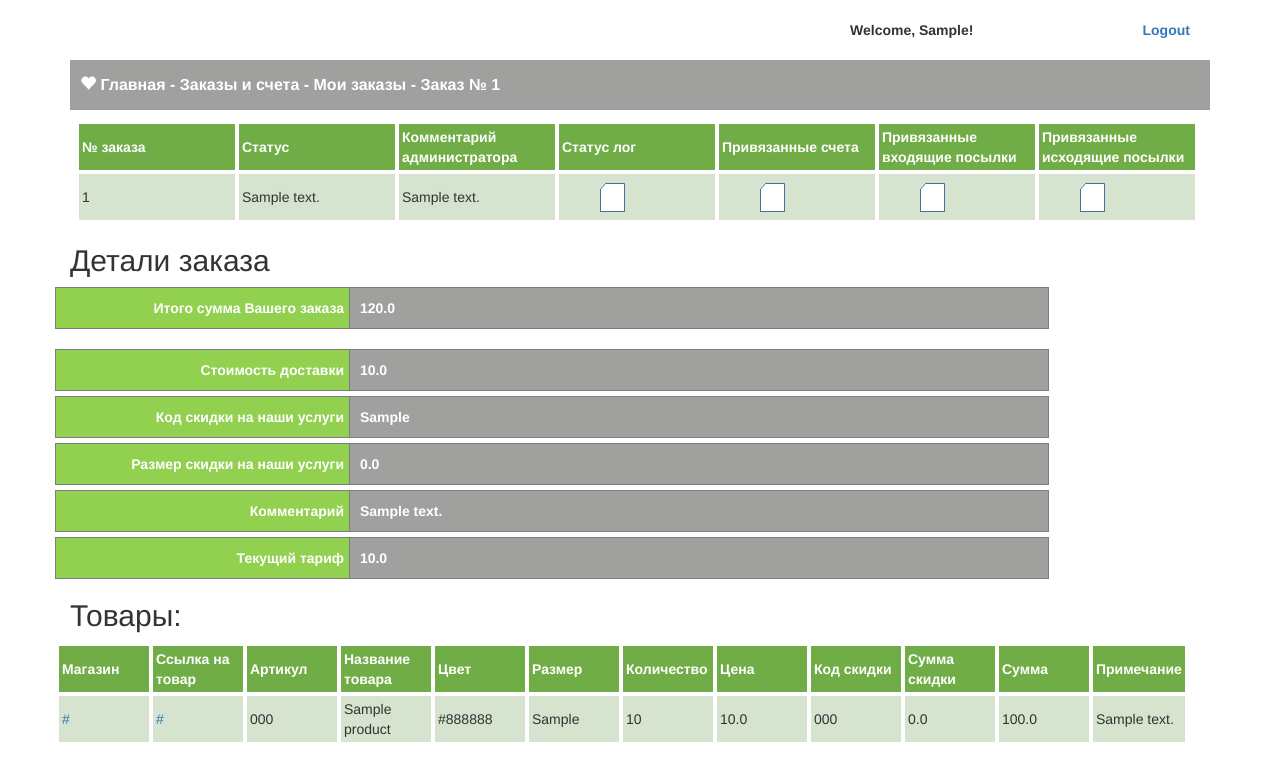
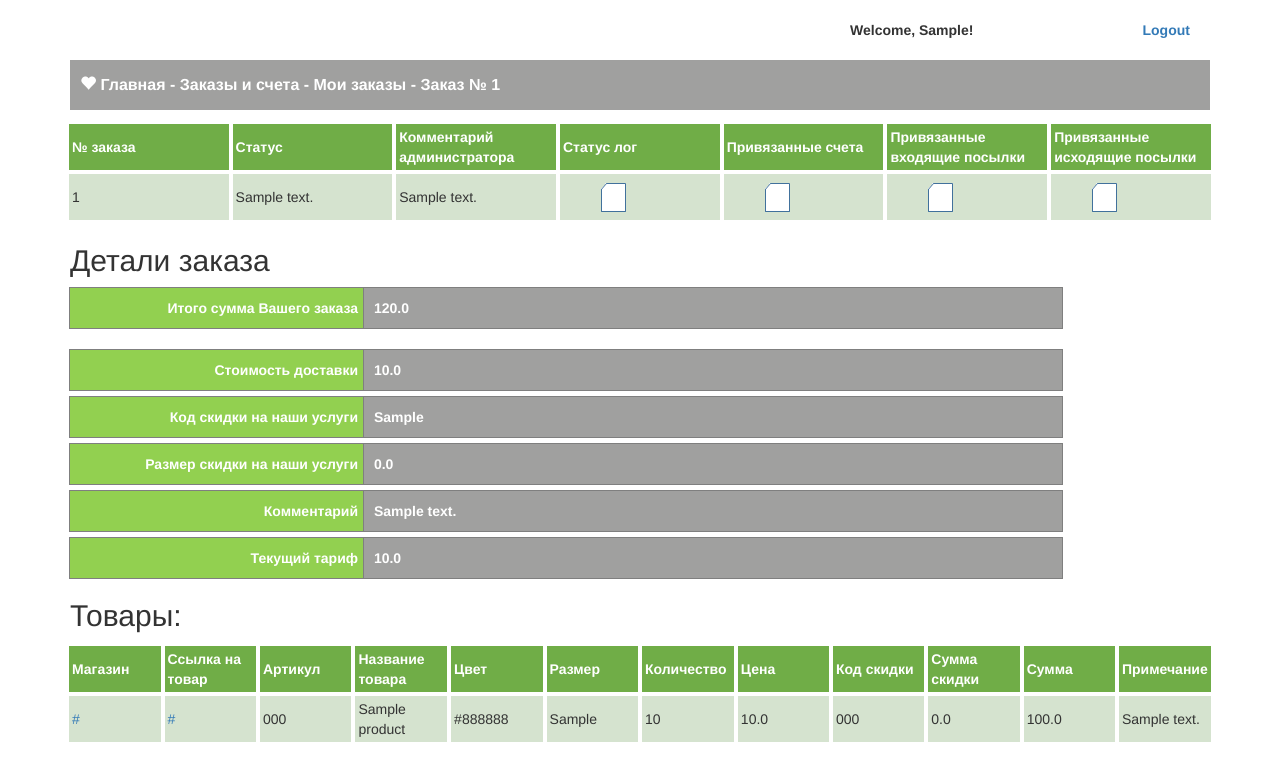
Before and after one commit to bernardito-luis/eurodelivery, a Django app: page /tracker/order/1/details/ in a window 1280 px wide. Shown: the top 781 px of the page. Run offline with Django 3.2, Linux system fonts and the light colour scheme; a user stored in the database is signed in; tables that the repository leaves empty hold one stand-in row (values such as "Sample post"); some libraries are stand-ins or nearby versions.

Commit message:
Fixed order deatail appearence.

```diff
--- a/delivery_tracker/static/css/custom.css
+++ b/delivery_tracker/static/css/custom.css
@@ -137,12 +137,17 @@
     margin-left: 30px;
 }
 
+.info_table {
+    margin-left: 10px;
+    margin-right: 10px;
+}
+
 .table_order_header > th {
     color: white;
     background: #70AD47;
     padding: 3px;
     height: 50px;
-    width: 160px;
+    width: 164px;
     border: 4px solid white;
 }
 
@@ -150,7 +155,7 @@
     background: #D5E3CF;
     padding: 3px;
     height: 50px;
-    width: 160px;
+    width: 164px;
     border: 4px solid white;
 }
 
@@ -171,6 +176,7 @@
     padding-right: 10px;
     color: white;
     font-weight: bold;
+    margin-left: 14px;
 }
 .order_info_details_value {
     display: inline-block;
@@ -190,7 +196,7 @@
     padding: 3px;
     height: 50px;
     //max-width: 50px;
-    width: 94px;
+    width: 96px;
     border: 4px solid white;
 }
 .table_product_cells > td {
--- a/delivery_tracker/templates/delivery_tracker/order_detail.html
+++ b/delivery_tracker/templates/delivery_tracker/order_detail.html
@@ -26,7 +26,7 @@
             </div>
         </div>
         <div class="row">
-            <table style="margin-left: 20px;">
+            <table class="info_table">
                 <tr class="table_order_header">
                     <th>№ заказа</th>
                     <th>Статус</th>
@@ -39,7 +39,7 @@
                 <tr class="table_order_cells">
                     <td>{{ order.id }}</td>
                     <td>{{ order.status.description }}</td>
-                    <td>{{ order.admin_comment }}</td>
+                    <td>{{ order.admin_comment|default:"&nbsp;" }}</td>
                     <td class="order_info_log_cell"><img id="id_status_log" src="{% static 'img/list.png' %}" alt="Статус лог" class="order_info_log_img" order-id="{{ order.id }}" /></td>
                     <td class="order_info_log_cell"><img id="id_linked_bills" src="{% static 'img/list.png' %}" alt="Привязанные счета" class="order_info_log_img" order-id="{{ order.id }}" /></td>
                     <td class="order_info_log_cell"><img id="id_linked_in_parcels" src="{% static 'img/list.png' %}" alt="Привязанные входящие посылки" class="order_info_log_img" order-id="{{ order.id }}" /></td>
@@ -71,7 +71,7 @@
                 Код скидки на наши услуги
             </div>
             <div class="order_info_details_value">
-                {{ order.coupon }}
+                {{ order.coupon|default:"&nbsp;" }}
             </div>
         </div>
         <div class="row top-offset-5">
@@ -87,7 +87,7 @@
                 Комментарий
             </div>
             <div class="order_info_details_value">
-                {{ order.user_comment }}
+                {{ order.user_comment|default:"&nbsp;" }}
             </div>
         </div>
         <div class="row top-offset-5">
@@ -103,7 +103,7 @@
             <h2 style="padding-left: 15px;">Товары:</h2>
         </div>
         <div class="row">
-            <table>
+            <table class="info_table">
                 <tr class="table_product_header">
                     <th>Магазин</th>
                     <th>Ссылка на товар</th>
```
